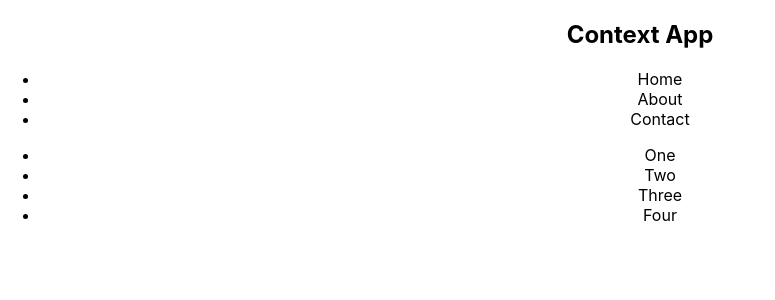
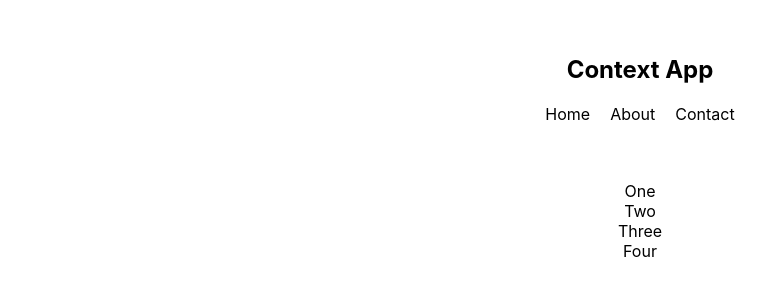
Before and after one commit to alekz7/context_hooks, a React (Create React App) app: page / in a window 1280 px wide. Shown: the top 300 px of the page, without its empty margins (0-775 px from the left). Built offline with nearby package versions, Linux system fonts and the light colour scheme.

Commit message:
context api ready to use

```diff
--- a/src/App.css
+++ /dev/null
@@ -1,38 +0,0 @@
-.App {
-  text-align: center;
-}
-
-.App-logo {
-  height: 40vmin;
-  pointer-events: none;
-}
-
-@media (prefers-reduced-motion: no-preference) {
-  .App-logo {
-    animation: App-logo-spin infinite 20s linear;
-  }
-}
-
-.App-header {
-  background-color: #282c34;
-  min-height: 100vh;
-  display: flex;
-  flex-direction: column;
-  align-items: center;
-  justify-content: center;
-  font-size: calc(10px + 2vmin);
-  color: white;
-}
-
-.App-link {
-  color: #61dafb;
-}
-
-@keyframes App-logo-spin {
-  from {
-    transform: rotate(0deg);
-  }
-  to {
-    transform: rotate(360deg);
-  }
-}
--- a/src/App.js
+++ b/src/App.js
@@ -1,13 +1,15 @@
 import React from 'react';
-import './App.css';
 import Navbar from './components/Navbar';
 import BookList from './components/BookList';
+import ThemeContextProvider from './contexts/ThemeContext';
 
 function App() {
   return (
     <div className="App">
-      <Navbar />
-      <BookList />
+      <ThemeContextProvider>
+        <Navbar />
+        <BookList />
+      </ThemeContextProvider>
     </div>
   );
 }
--- /dev/null
+++ b/src/contexts/ThemeContext.js
@@ -0,0 +1,28 @@
+import React, {createContext, Component} from 'react'
+
+export const ThemeContext = createContext();
+
+class ThemeContextProvider extends Component {
+    state = {
+        isLightTheme: true,
+        light:{
+            syntax: '#555',
+            ui: '#ddd',
+            bg: '#eee'
+        },
+        dark:{
+            syntax: '#ddd',
+            ui: '#333',
+            bg: '#555'
+        },
+     }
+    render() {
+        return (
+            <ThemeContext.Provider value={{...this.state}}>
+                {this.props.children}
+            </ThemeContext.Provider>
+         );
+    }
+}
+
+export default ThemeContextProvider;
--- a/src/index.css
+++ b/src/index.css
@@ -7,7 +7,31 @@ body {
   -moz-osx-font-smoothing: grayscale;
 }
 
-code {
-  font-family: source-code-pro, Menlo, Monaco, Consolas, 'Courier New',
-    monospace;
+.App {
+  max-width: 400px;
+  margin: 30px auto;
+  text-align: center;
 }
+nav{
+  padding: 5px;
+}
+nav ul{
+  padding:0;
+}
+nav ul li{
+  display: inline-block;
+  margin: 0 10px;
+}
+.book-list{
+  padding: 20px;
+  margin-bottom: 20px;
+}
+.book-list ul{
+  padding: 0;
+  list-style-type: none;
+}
+.book-list{
+  padding: 10px;
+  margin: 10px auto;
+  border-radius: 10px;
+}
```
